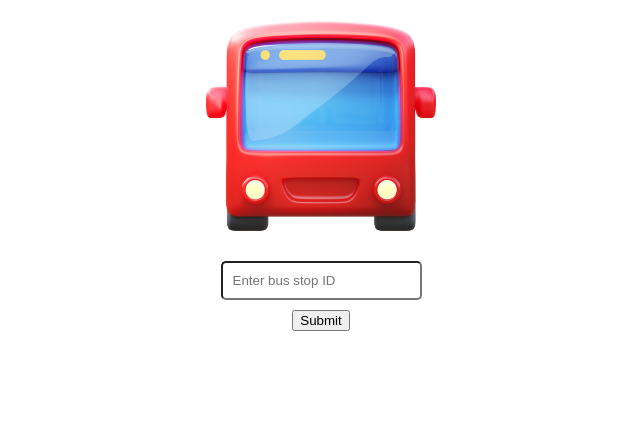
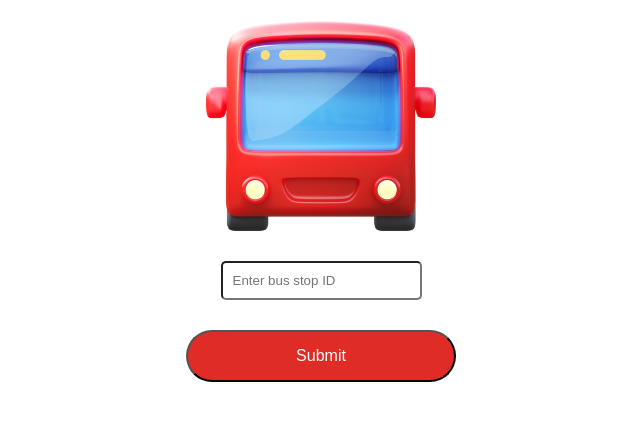
Before and after one commit to ArisLooi/bus-arrival-app, a website: page index.html in a window 1280 px wide. Shown: the part 87-508 px from the top of the page, without its empty margins (319-959 px from the left). Drawn offline with Linux system fonts and the light colour scheme.

Commit message:
Add #submit button styling

```diff
--- a/style.css
+++ b/style.css
@@ -16,3 +16,14 @@ input {
   margin-bottom: 10px;
   border-radius: 5px;
 }
+
+#submit {
+  background-color: #df2c27;
+  color: white;
+  padding: 15px;
+  width: 270px;
+  font-size: 16px;
+  border-radius: 30px;
+  cursor: pointer;
+  margin-top: 20px;
+}
```
